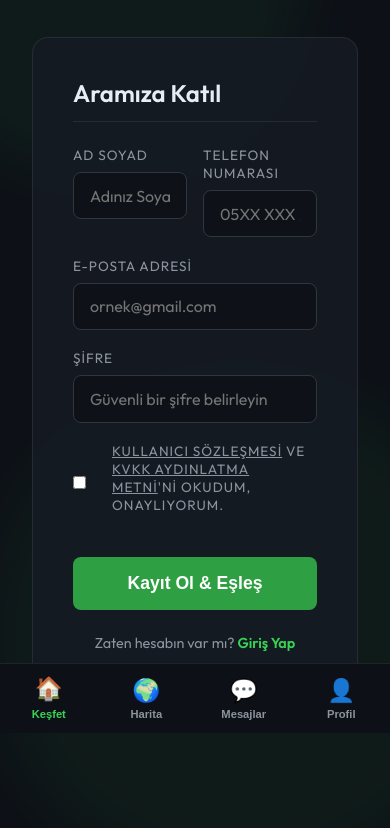
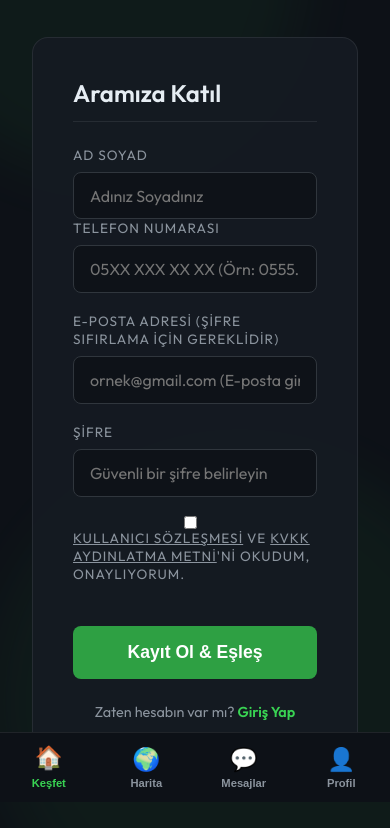
Before and after one commit to 5510-RGB/urfa-link, a website: page urfa_link/static/index.html in a window 390 px wide. Shown: the part 126-954 px from the top of the page. Drawn offline with nearby package versions, Linux system fonts and the light colour scheme.

Commit message:
UI: Mobil uyumluluk iyileştirmeleri ve form görsel düzenlemeleri

```diff
--- a/urfa_link/static/index.html
+++ b/urfa_link/static/index.html
@@ -46,13 +46,13 @@
                         </div>
                         <div class="col">
                             <label for="phone">Telefon Numarası</label>
-                            <input type="tel" id="phone" required placeholder="05XX XXX XX XX">
+                            <input type="tel" id="phone" required placeholder="05XX XXX XX XX (Örn: 0555...)">
                         </div>
                     </div>
 
                     <div class="form-group">
-                        <label for="reg_email">E-posta Adresi</label>
-                        <input type="email" id="reg_email" placeholder="ornek@gmail.com">
+                        <label for="reg_email">E-posta Adresi (Şifre sıfırlama için gereklidir)</label>
+                        <input type="email" id="reg_email" placeholder="ornek@gmail.com (E-posta giriniz)">
                     </div>
 
                     <div class="form-group">
@@ -302,10 +302,8 @@
                     </div>
                 </div>
             </div>
-
-                </div>
-            </section>
         </main>
+    </div>
 
         <!-- Bottom Navigation Bar -->
         <nav class="bottom-nav">
--- a/urfa_link/static/style.css
+++ b/urfa_link/static/style.css
@@ -152,6 +152,13 @@ h2 {
 .row {
     display: flex;
     gap: 1rem;
+}
+
+@media (max-width: 600px) {
+    .row {
+        flex-direction: column;
+        gap: 0;
+    }
 }
 
 .col {
```
